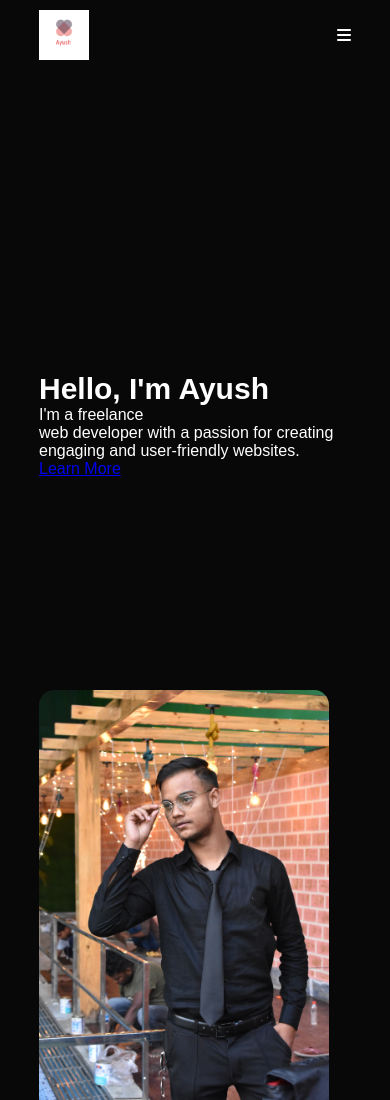
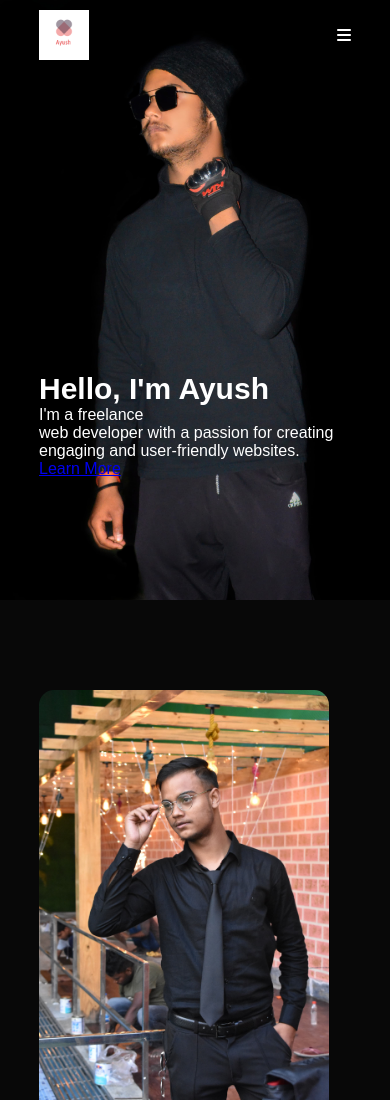
Before and after one commit to AyushkumarGupta-cd/Ayush-Kumar-portfolio, a plain HTML site: page index.html in a window 390 px wide. Shown: the top 1100 px of the page. Drawn offline with Linux system fonts and the light colour scheme; files whose address does not match are found by name.

Commit message:
Update style.css

```diff
--- a/style.css
+++ b/style.css
@@ -15,7 +15,7 @@ body{
 #header{
     width: 100%;
     height: 100vh;
-    background-image: url(img/ayush3.jpg);
+    background-image: url(ayush3.jpg);
     background-size: cover;
     background-position: center;
 }
@@ -324,7 +324,7 @@ nav .fas{
 }
 @media only screen and (max-width: 600px){
     #header{
-        background-image: url(img/ayush4.jpg);
+        background-image: url(ayush4.jpg);
         height: 600px;
     }
     #header img{
```
